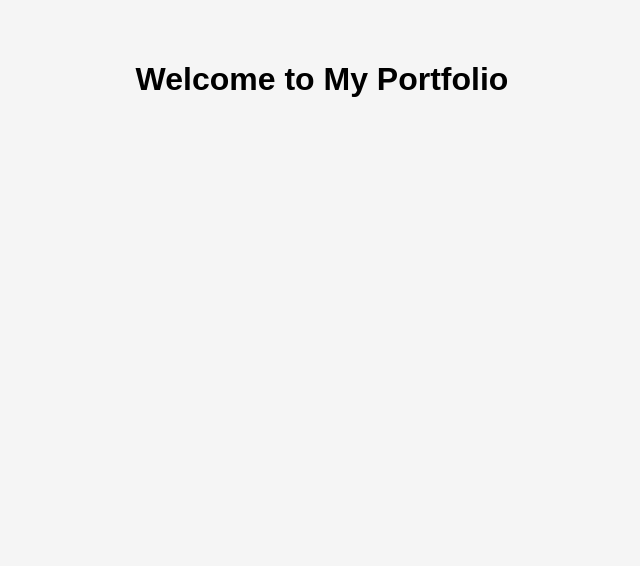
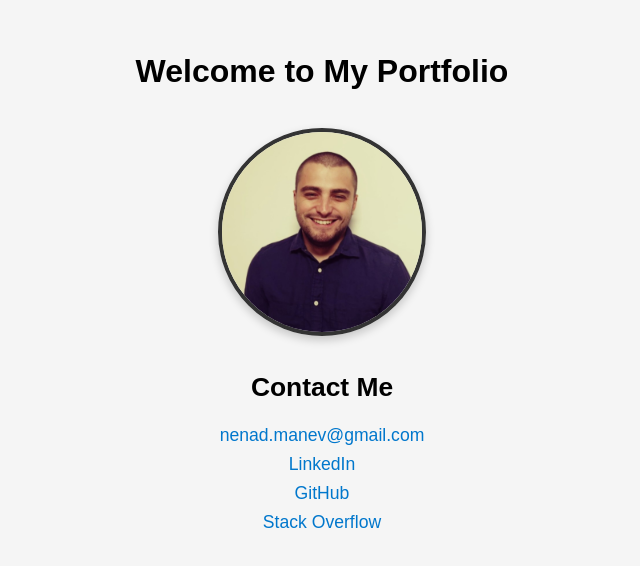
Before and after one commit to ManevN/static-site, a plain HTML site: page index.html in a window 1280 px wide. Shown: the whole page, without its empty margins (318-958 px from the left). Drawn offline with Linux system fonts and the light colour scheme.

Commit message:
Add contact details and photo

```diff
--- a/index.html
+++ b/index.html
@@ -7,5 +7,15 @@
 </head>
 <body>
     <h1>Welcome to My Portfolio</h1>
+
+    <img src="me.png" alt="Nenad Manev" class="profile-photo">
+
+    <div class="contact-info">
+        <h2>Contact Me</h2>
+        <a href="mailto:nenad.manev@gmail.com">nenad.manev@gmail.com</a>
+        <a href="https://www.linkedin.com/in/nenad-manev-13ba6394" target="_blank">LinkedIn</a>
+        <a href="https://github.com/ManevN" target="_blank">GitHub</a>
+        <a href="https://stackoverflow.com/users/15568047/nenadm" target="_blank">Stack Overflow</a>
+    </div>
 </body>
 </html>
--- a/style.css
+++ b/style.css
@@ -1,6 +1,33 @@
 body {
-    font-family: sans-serif;
+    font-family: Arial, sans-serif;
     background-color: #f5f5f5;
     text-align: center;
     padding: 2rem;
+    margin: 0;
 }
+
+img.profile-photo {
+    width: 200px;
+    height: 200px;
+    object-fit: cover;
+    border-radius: 50%;
+    border: 4px solid #333;
+    margin-top: 1rem;
+    box-shadow: 0 4px 10px rgba(0, 0, 0, 0.2);
+}
+
+.contact-info {
+    margin-top: 2rem;
+    font-size: 1.1rem;
+}
+
+.contact-info a {
+    display: block;
+    color: #0077cc;
+    text-decoration: none;
+    margin: 0.5rem 0;
+}
+
+.contact-info a:hover {
+    text-decoration: underline;
+}
```
Also changed, not shown: me.png (added).
